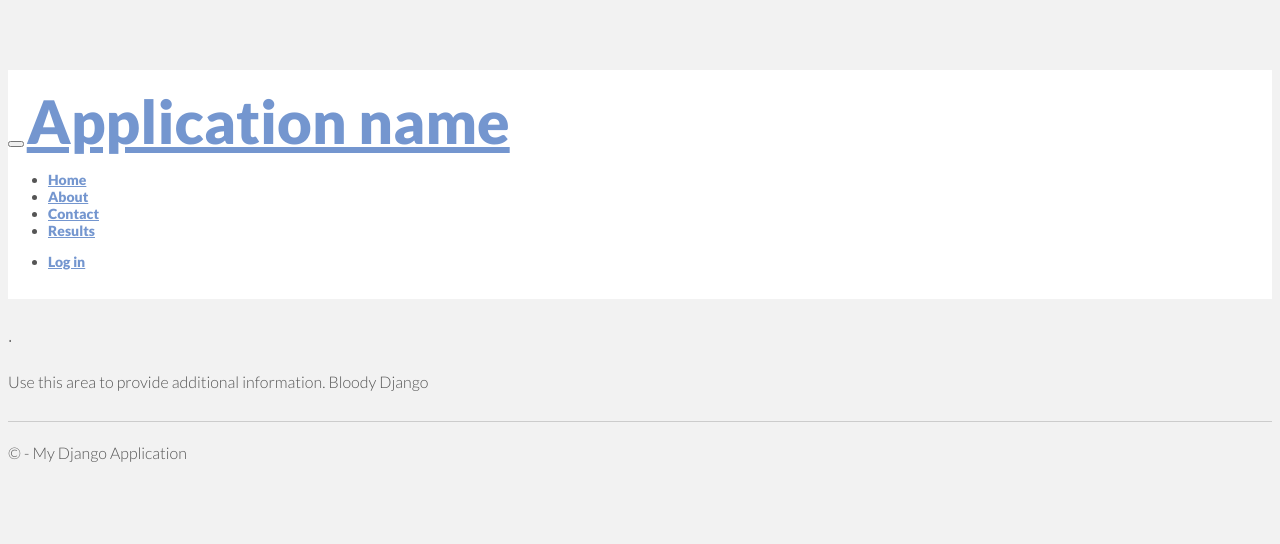
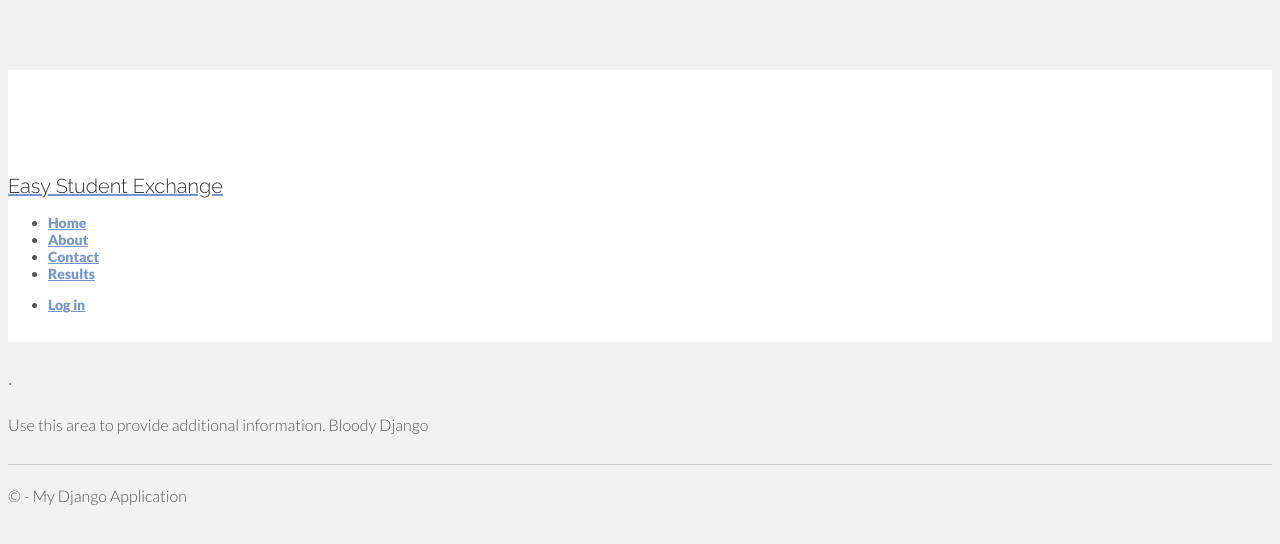
Before and after one commit to uwaunitmatching/live-webserver, a Django app: template app/templates/app/about.html in a window 1280 px wide. Shown: the top 544 px of the page. Run offline with Django 3.2, Linux system fonts and the light colour scheme; the template is opened without the code that fills it, so the values that code supplies are empty; some libraries are stand-ins or nearby versions; some web fonts are replaced.

Commit message:
Updating header

```diff
--- a/app/templates/app/layout.html
+++ b/app/templates/app/layout.html
@@ -11,25 +11,28 @@
 </head>
 
 <body>
-    <div class="navbar navbar-inverse navbar-fixed-top">
+
+    <!-- Fixed navbar -->
+    <div class="navbar navbar-default navbar-fixed-top">
         <div class="container">
             <div class="navbar-header">
-                <button type="button" class="navbar-toggle" data-toggle="collapse" data-target=".navbar-collapse">
-                    <span class="icon-bar"></span>
-                    <span class="icon-bar"></span>
-                    <span class="icon-bar"></span>
-                </button>
-                <a href="/" class="navbar-brand">Application name</a>
+                <!-- <button type="button" class="navbar-toggle" data-toggle="collapse" data-target=".navbar-collapse">
+                  <span class="icon-bar"></span>
+                  <span class="icon-bar"></span>
+                  <span class="icon-bar"></span>
+                </button> -->
+                <a class="navbar-brand" href="#"><i class="fa fa-exchange"></i>
             </div>
             <div class="navbar-collapse collapse">
-                <ul class="nav navbar-nav">
+                <h2 id="logo">Easy Student Exchange</h2></a>
+                <ul class="nav navbar-nav navbar-right">
                     <li><a href="{% url 'home' %}">Home</a></li>
                     <li><a href="{% url 'about' %}">About</a></li>
                     <li><a href="{% url 'contact' %}">Contact</a></li>
                     <li><a href="{% url 'results' %}">Results</a></li>
                 </ul>
                 {% include 'app/loginpartial.html' %}
-            </div>
+            </div><!--/.nav-collapse -->
         </div>
     </div>
 
```
